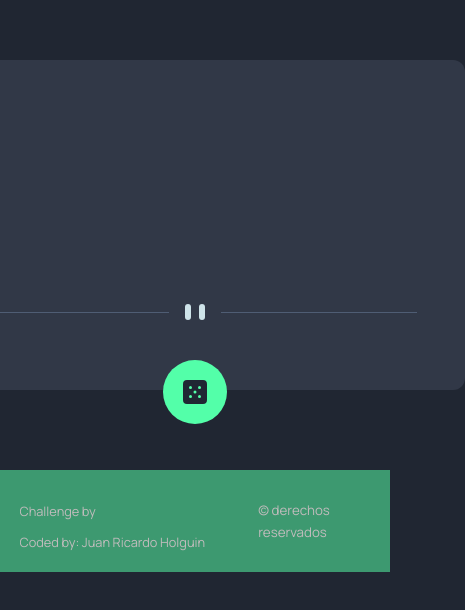
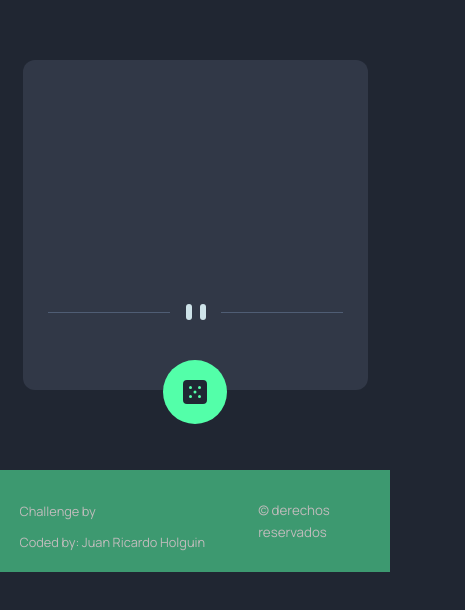
Before and after one commit to juanricardo33/GeneradorDeConsejos, a plain HTML site: page index.html in a window 390 px wide. Shown: the part 160-770 px from the top of the page, 465 px wide, since content can reach past the window. Drawn offline with Linux system fonts and the light colour scheme; no server answers.

Commit message:
DEPLY_MOD_RESPONSIVE

```diff
--- a/css/estilos.css
+++ b/css/estilos.css
@@ -116,8 +116,8 @@ footer{
 	color: #c0bcbc;
     padding-top: 8px;
 }
-/*Aplicar los siguientes estilos cuando  el tamaño del viewport sea igual o menor a 375px*/
-@media screen and (max-width:375px) {
+/*Aplicar los siguientes estilos cuando  el tamaño del viewport sea igual o menor a 560px*/
+@media screen and (max-width:560px) {
     #contenedorPrincipal {
         max-width: 345px;
         min-width: 345px;
--- a/index.html
+++ b/index.html
@@ -35,7 +35,7 @@
             </span>
           </div>
           <picture id="imgSeparator">
-            <source srcset="/images/pattern-divider-mobile.svg" media="(max-width: 375px)">
+            <source srcset="/images/pattern-divider-mobile.svg" media="(max-width: 560px)">
             <img  src="/images/pattern-divider-desktop.svg" alt="Separador">
           </picture>
           <div id="contenedorBoton">
--- a/js/app.js
+++ b/js/app.js
@@ -7,6 +7,7 @@ const numberAdvice = document.querySelector("#numberAdvice")
 //Eventos
 eventListeners();
 function eventListeners(){
+    document.addEventListener("DOMContentLoaded", obtenerDatos)
     btnGenerarAdvice.addEventListener("click", obtenerDatos);
 }
 
```
